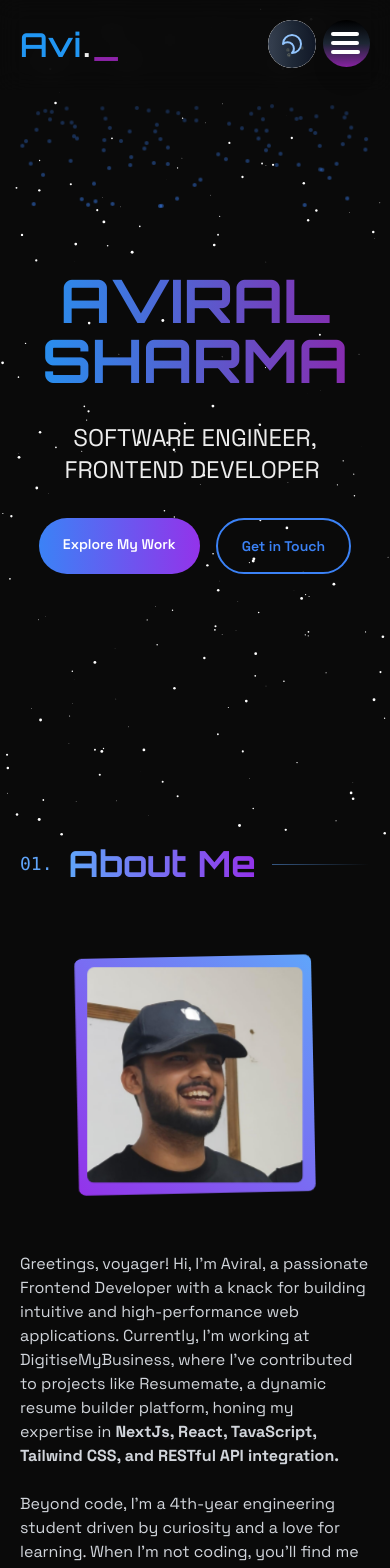
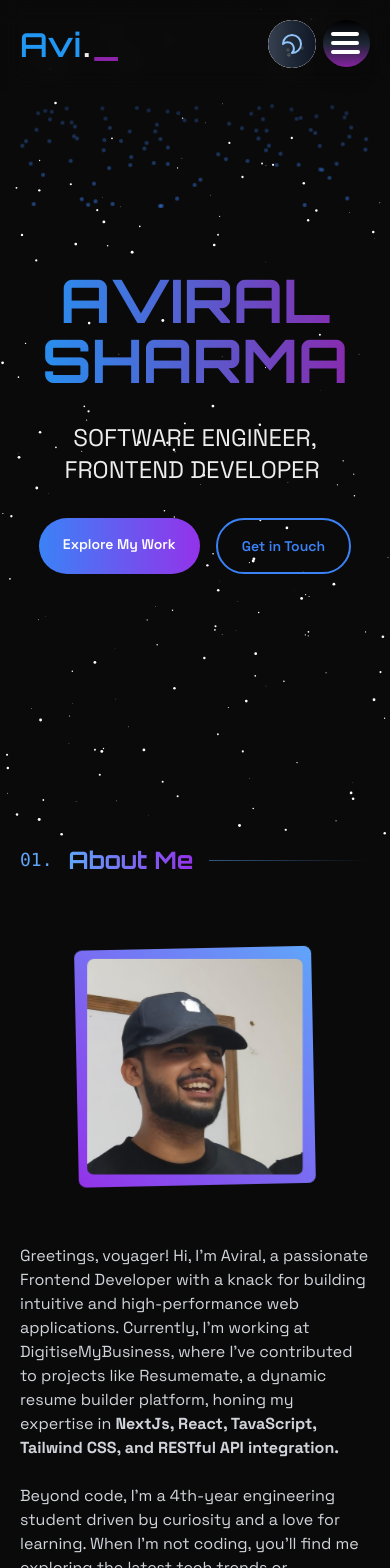
Before and after one commit to aviralsharma07/portfolio, a Next.js app: page / in a window 390 px wide. Shown: the top 1568 px of the page. Built offline with nearby package versions, Linux system fonts and the light colour scheme.

Commit message:
update section heading size, project link btns and form placeholders

```diff
--- a/app/globals.css
+++ b/app/globals.css
@@ -7,6 +7,13 @@
   --foreground: #171717;
   --accent: #1e88e5; /* blue-600 */
   --secondary-accent: #7c3aed; /* purple-600 */
+}
+
+html {
+  scroll-behavior: smooth;
+  scroll-padding-top: 100px;
+  width: 100%;
+  overflow-x: hidden;
 }
 
 html.dark {
--- a/components/contact/contact.tsx
+++ b/components/contact/contact.tsx
@@ -194,9 +194,9 @@ export const Contact = () => {
 
             <motion.div initial={{ opacity: 0, x: 50 }} animate={{ opacity: 1, x: 0 }} transition={{ duration: 0.8, delay: 0.3 }}>
               <form onSubmit={(e) => e.preventDefault()} className="space-y-4 relative z-10">
-                <CosmicInput name="name" type="text" placeholder="Your Cosmic Identity" value={formState.name} onChange={handleChange} />
-                <CosmicInput name="email" type="email" placeholder="Your Interstellar Address" value={formState.email} onChange={handleChange} />
-                <CosmicInput name="message" type="textarea" placeholder="Your Message to the Universe" value={formState.message} onChange={handleChange} />
+                <CosmicInput name="name" type="text" placeholder="Your Name" value={formState.name} onChange={handleChange} />
+                <CosmicInput name="email" type="email" placeholder="Your Email Address" value={formState.email} onChange={handleChange} />
+                <CosmicInput name="message" type="textarea" placeholder="Your Message to Maverick" value={formState.message} onChange={handleChange} />
                 <CosmicButton onClick={handleSubmit}>{isSubmitting ? "Transmitting..." : isSubmitted ? "Message Sent to the Cosmos!" : "Launch Message"}</CosmicButton>
               </form>
             </motion.div>
--- a/components/projects/projects.tsx
+++ b/components/projects/projects.tsx
@@ -4,6 +4,7 @@ import { motion, useScroll, useTransform, MotionValue } from "framer-motion";
 import { useState, useRef, useEffect } from "react";
 import Image from "next/image";
 import { Github, ExternalLink, Maximize2, Code, Rocket } from "lucide-react";
+import SectionHeading from "../sectionHeading";
 
 interface Project {
   id: number;
@@ -110,10 +111,10 @@ const ProjectCard = ({ project, index }: { project: Project; index: number }) =>
             ))}
           </motion.div>
           <motion.div className="flex gap-5 mt-5">
-            <motion.a href={project.links.github} target="_blank" rel="noopener noreferrer" className="p-3 border-accent border rounded-full text-accent" whileHover={{ scale: 1.1 }} whileTap={{ scale: 0.9 }}>
+            <motion.a href={project.links.github} target="_blank" rel="noopener noreferrer" className="p-3 border-accent border rounded-full hover:bg-accent hover:text-white text-accent" whileHover={{ scale: 1.25, rotateX: 360, transition: { duration: 0.25, ease: "easeInOut" } }} whileTap={{ scale: 0.9 }}>
               <Github className="w-5 h-5" />
             </motion.a>
-            <motion.a href={project.links.live} target="_blank" rel="noopener noreferrer" className="p-3 border border-accent rounded-full text-accent" whileHover={{ scale: 1.1 }} whileTap={{ scale: 0.9 }}>
+            <motion.a href={project.links.live} target="_blank" rel="noopener noreferrer" className="p-3 border border-accent rounded-full hover:bg-accent hover:text-white text-accent" whileHover={{ scale: 1.1, rotateX: 180, transition: { duration: 0.25, ease: "easeInOut" } }} whileTap={{ scale: 0.9 }}>
               <ExternalLink className="w-5 h-5" />
             </motion.a>
           </motion.div>
@@ -216,15 +217,7 @@ const Projects = () => {
   return (
     <section ref={containerRef} id="projects" className="min-h-screen relative overflow-hidden">
       <motion.div className="container mx-auto px-4" style={{ y, opacity }}>
-        <div className="flex items-center gap-4 mb-16">
-          <motion.span className="text-blue-400 font-mono text-lg" initial={{ opacity: 0, x: -20 }} whileInView={{ opacity: 1, x: 0 }} transition={{ duration: 0.5 }}>
-            03.
-          </motion.span>
-          <motion.h2 className="text-4xl font-bold bg-clip-text text-transparent bg-gradient-to-r from-blue-400 to-purple-600" initial={{ opacity: 0, x: -20 }} whileInView={{ opacity: 1, x: 0 }} transition={{ duration: 0.5, delay: 0.1 }}>
-            Some Things I&apos;ve Built
-          </motion.h2>
-          <motion.div className="flex-1 h-px bg-gradient-to-r from-blue-400/50 to-transparent" initial={{ scaleX: 0 }} whileInView={{ scaleX: 1 }} transition={{ duration: 0.8, delay: 0.2 }} />
-        </div>
+        <SectionHeading number="03" heading="Some Things I've Built" />
 
         <div className="space-y-32 mb-32">
           {projects.map((project, index) => (
--- a/components/sectionHeading.tsx
+++ b/components/sectionHeading.tsx
@@ -7,7 +7,7 @@ const SectionHeading = ({ number, heading }: { number: string; heading: string }
       <motion.span className="text-blue-400 font-mono text-lg" initial={{ opacity: 0, x: -20 }} whileInView={{ opacity: 1, x: 0 }} transition={{ duration: 0.5 }}>
         {number}.
       </motion.span>
-      <motion.h2 className="text-4xl font-bold bg-clip-text text-transparent bg-gradient-to-r from-blue-400 to-purple-600" initial={{ opacity: 0, x: -20 }} whileInView={{ opacity: 1, x: 0 }} transition={{ duration: 0.5, delay: 0.1 }}>
+      <motion.h2 className="text-2xl md:text-4xl font-bold bg-clip-text text-transparent bg-gradient-to-r from-blue-400 to-purple-600" initial={{ opacity: 0, x: -20 }} whileInView={{ opacity: 1, x: 0 }} transition={{ duration: 0.5, delay: 0.1 }}>
         {heading}
       </motion.h2>
       <motion.div className="flex-1 h-px bg-gradient-to-r from-blue-400/50 to-transparent" initial={{ scaleX: 0 }} whileInView={{ scaleX: 1 }} transition={{ duration: 0.8, delay: 0.2 }} />
```
